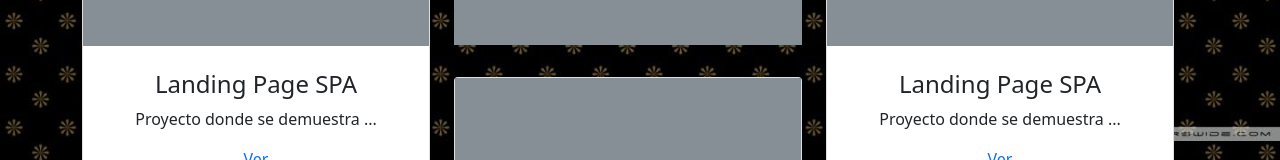
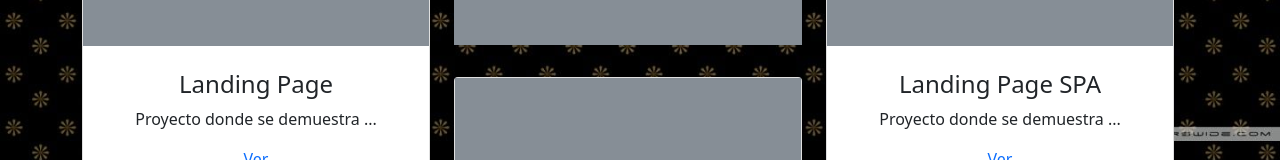
Before and after one commit to Alexj1722/portafolioWeb, a plain HTML site: page porfolio.html in a window 1280 px wide. Shown: the part 227-387 px from the top of the page. Drawn offline with nearby package versions, Linux system fonts and the light colour scheme.

Commit message:
Correccion de boceto
se corrigio un problema al definiar el boceto de la pagina

```diff
--- a/porfolio.html
+++ b/porfolio.html
@@ -24,7 +24,7 @@
                     <div class="card text-dark">
                         <svg class="bd-placeholder-img mb-2" width="100%" height="200" xmlns="http://www.w3.org/2000/svg" role="img" aria-label="Placeholder: Image cap" preserveAspectRatio="xMidYMid slice" focusable="false"><title>Placeholder</title><rect width="100%" height="100%" fill="#868e96"/><text x="50%" y="50%" fill="#dee2e6" dy=".3em">Image cap</text></svg>
                         <div class="card-body">
-                            <h2 class="card-title">Landing Page SPA</h2>
+                            <h2 class="card-title">Landing Page </h2>
                             <p class="card-text">Proyecto donde se demuestra ...</p>
                             <a href class="card-link">Ver</a>
                         </div>
```
Also changed, not shown: 2 other files.
